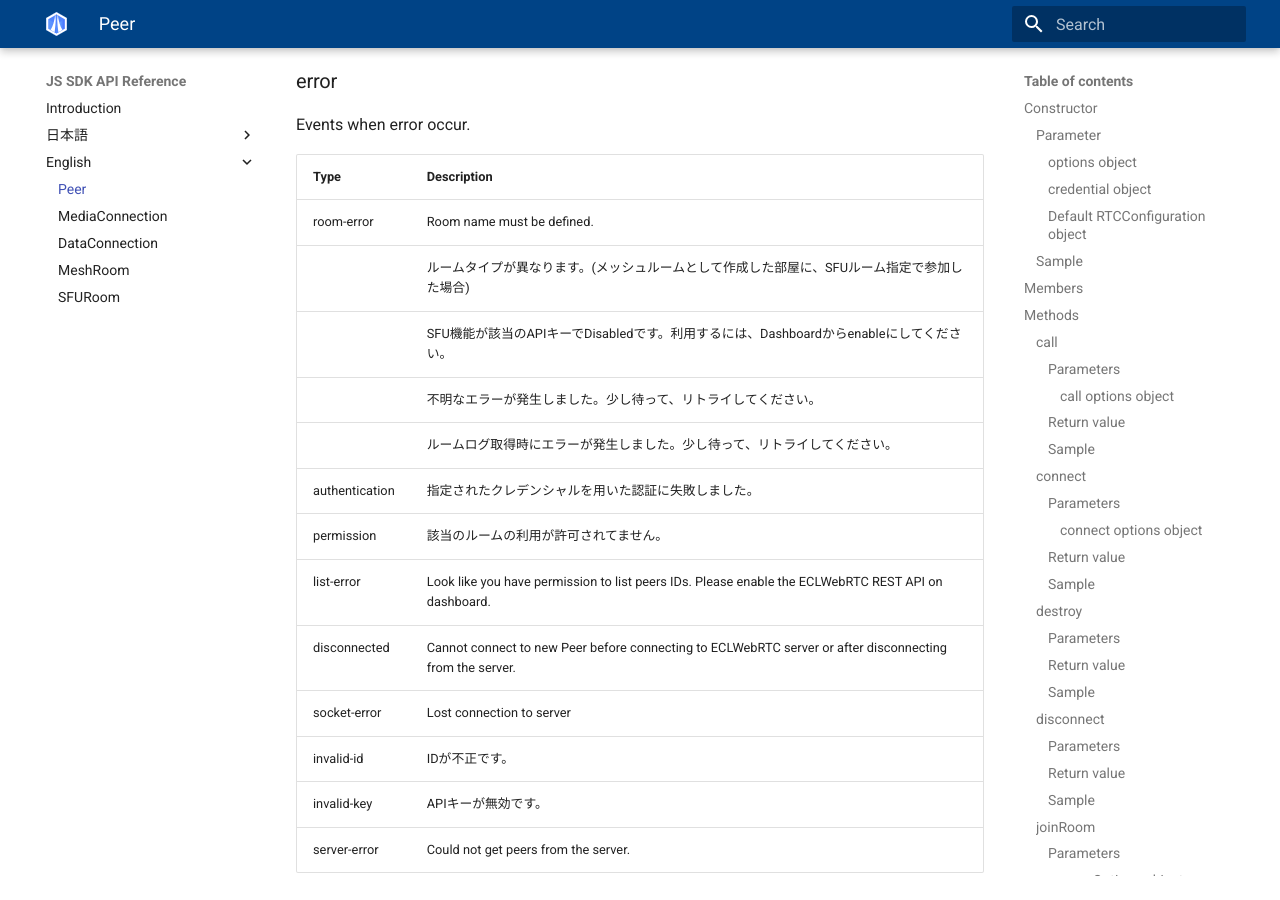
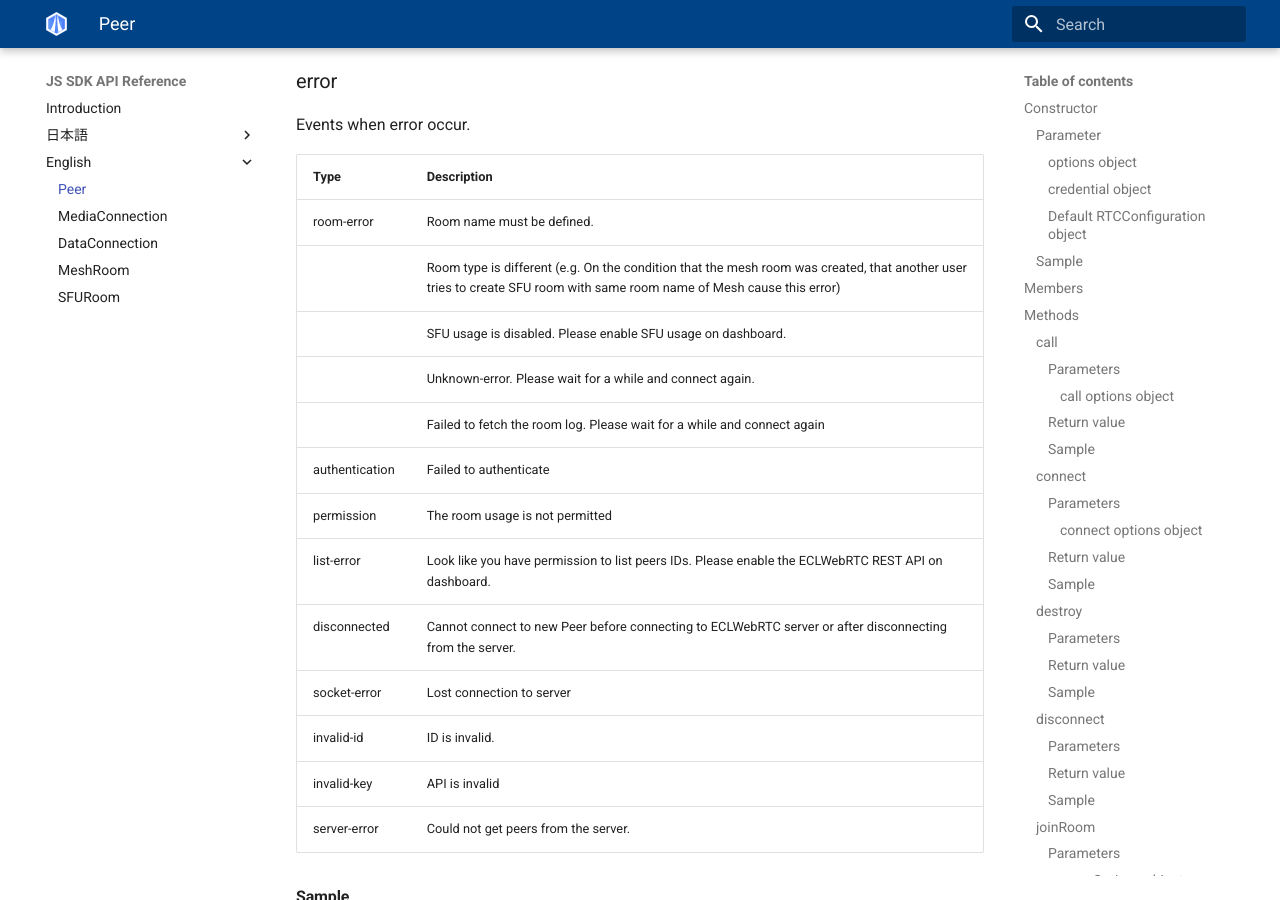
Before and after one commit to skyway/skyway-js-sdk-doc, an MkDocs documentation site: the page built from docs/en/peer.md, in a window 1280 px wide and 900 px high, scrolled down 10042 px. Built offline with MkDocs 1.6.1 and Material for MkDocs 9.7.7, drawn with Linux system fonts in a browser that asks for light colours; old or Windows-style settings are respelled for this version of MkDocs.

Commit message:
Translate rest one, and add link to credential page for clarity

```diff
--- a/docs/en/peer.md
+++ b/docs/en/peer.md
@@ -382,17 +382,17 @@ Events when error occur.
 |Type|Description|
 |----|----|
 |room-error|Room name must be defined.|
-||ルームタイプが異なります。(メッシュルームとして作成した部屋に、SFUルーム指定で参加した場合)|
-||SFU機能が該当のAPIキーでDisabledです。利用するには、Dashboardからenableにしてください。|
-||不明なエラーが発生しました。少し待って、リトライしてください。|
-||ルームログ取得時にエラーが発生しました。少し待って、リトライしてください。|
-|authentication|指定されたクレデンシャルを用いた認証に失敗しました。|
-|permission|該当のルームの利用が許可されてません。|
+||Room type is different (e.g. On the condition that the mesh room was created, that another user tries to create SFU room with same room name of Mesh cause this error)|
+||SFU usage is disabled. Please enable SFU usage on dashboard.|
+||Unknown-error. Please wait for a while and connect again.|
+||Failed to fetch the room log. Please wait for a while and connect again|
+|authentication|Failed to authenticate|
+|permission|The room usage is not permitted|
 |list-error|Look like you have permission to list peers IDs. Please enable the ECLWebRTC REST API on dashboard.|
 |disconnected|Cannot connect to new Peer before connecting to ECLWebRTC server or after disconnecting from the server.|
 |socket-error|Lost connection to server|
-|invalid-id|IDが不正です。|
-|invalid-key|APIキーが無効です。|
+|invalid-id|ID is invalid.|
+|invalid-key|API is invalid|
 |server-error|Could not get peers from the server.|
 
 #### Sample
```
Also changed, not shown: docs/ja/peer.md (+1 -0 lines).
